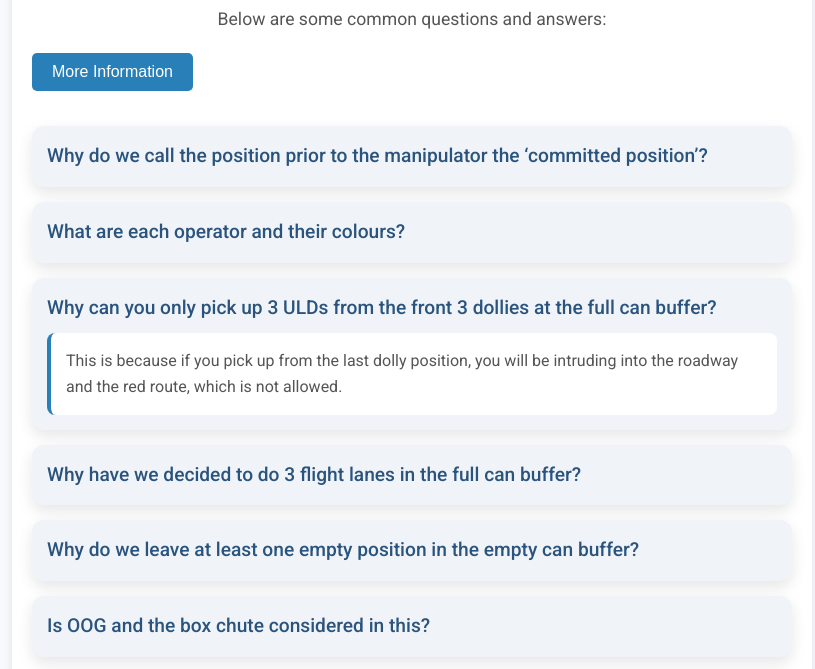
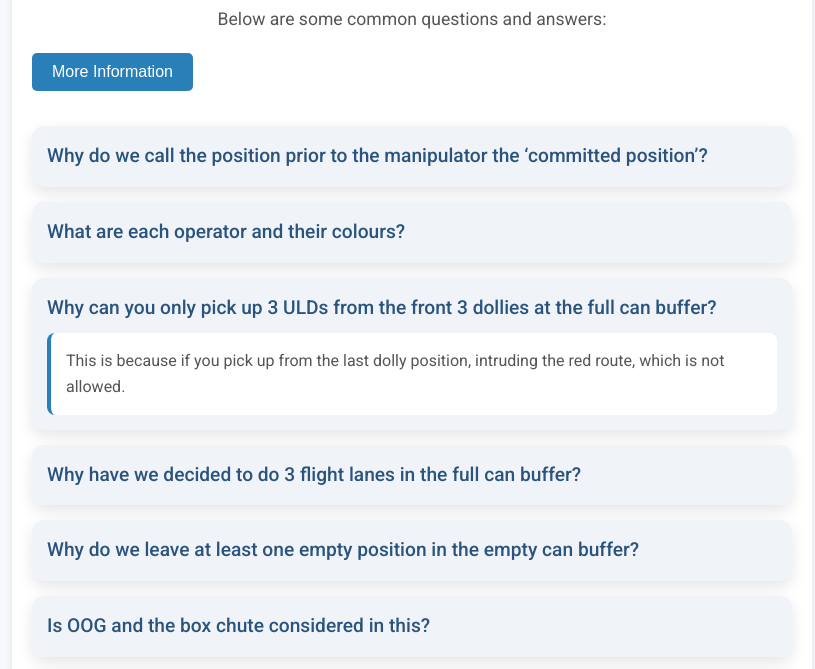
Before and after one commit to ebaileyy1/aviation-business-continuity-immersionevent, a plain HTML site: page index.html in a window 1280 px wide. Both pictures are taken after a click on the element 640 px from the left and 414 px from the top of the page. Shown: the part 106-775 px from the top of the page, without its empty margins (228-1043 px from the left). Drawn offline with Linux system fonts and the light colour scheme.

Commit message:
Update index.html

```diff
--- a/index.html
+++ b/index.html
@@ -35,7 +35,7 @@
 
             <div class="faq-item">
                 <div class="faq-question" onclick="toggleAnswer(2)">Why can you only pick up 3 ULDs from the front 3 dollies at the full can buffer?</div>
-                <div class="faq-answer">This is because if you pick up from the last dolly position, you will be intruding into the roadway and the red route, which is not allowed.</div>
+                <div class="faq-answer">This is because if you pick up from the last dolly position, intruding the red route, which is not allowed.</div>
             </div>
 
             <div class="faq-item">
```
